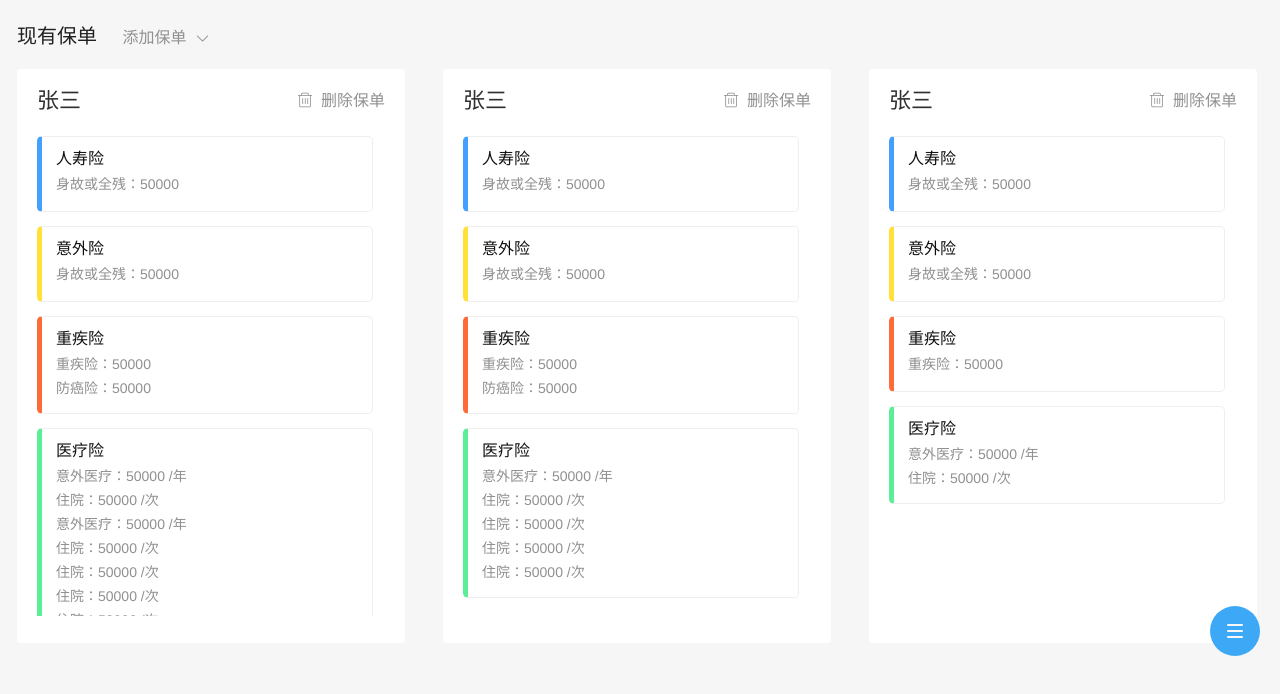
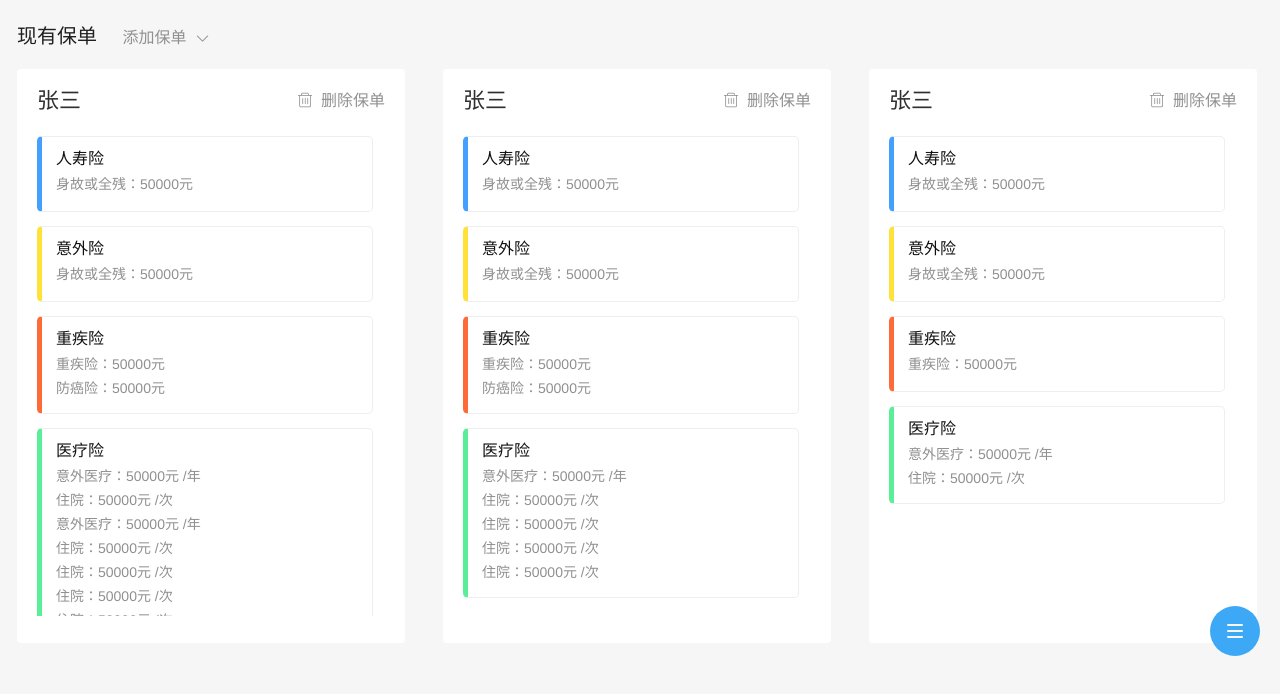
Before and after one commit to shaozenghui/geetecho, a plain HTML site: page existing_policy.html in a window 1280 px wide. Shown: the part 60-754 px from the top of the page. Drawn offline with Linux system fonts and the light colour scheme.

Commit message:
资料汇总

```diff
--- a/css/analysis_summary.css
+++ b/css/analysis_summary.css
@@ -1,3 +1,6 @@
+table {
+     table-layout: auto !important;
+}
 .header {
     height: 50px;
     line-height: 50px;
--- a/css/existing_guarantee.css
+++ b/css/existing_guarantee.css
@@ -3,7 +3,6 @@
 }
 /* 主题内容开始 */
 .container{
-	margin-bottom: 100px;
 	background: #f6f6f6;
 }
 .con_list{
@@ -162,7 +161,7 @@
 
 /* 儿童保险样式 */
 .con_list .children{
-	height: 260px;
+	height: 225px;
 }
 .con_list .children .con_list_tit{
 	margin-bottom: 0;
@@ -199,7 +198,7 @@
 
 }
 .con_list .children .con_list_a tr th:nth-child(2) .th-inner{
-	width: 110px !important;
+	width: 124px !important;
 }
 .con_list .children .con_list_a tr th:nth-child(3) .th-inner{
 	width: 280px !important;
--- a/existing_policy.html
+++ b/existing_policy.html
@@ -113,7 +113,7 @@
 								<div class="text">
 									<p>人寿险</p>
 									<div class="text_cont">
-										<p>身故或全残：50000</p>
+										<p>身故或全残：50000元</p>
 									</div>
 								</div>
 							</li>
@@ -121,7 +121,7 @@
 								<div class="text">
 									<p>意外险</p>
 									<div class="text_cont">
-										<p>身故或全残：50000</p>
+										<p>身故或全残：50000元</p>
 									</div>
 								</div>
 							</li>
@@ -129,8 +129,8 @@
 								<div class="text">
 									<p>重疾险</p>
 									<div class="text_cont">
-										<p>重疾险：50000</p>
-										<p>防癌险：50000</p>
+										<p>重疾险：50000元</p>
+										<p>防癌险：50000元</p>
 									</div>
 								</div>
 							</li>
@@ -138,14 +138,14 @@
 								<div class="text">
 									<p>医疗险</p>
 									<div class="text_cont">
-										<p>意外医疗：50000 /年</p>
-										<p>住院：50000 /次</p>
-										<p>意外医疗：50000 /年</p>
-										<p>住院：50000 /次</p>
-										<p>住院：50000 /次</p>
-										<p>住院：50000 /次</p>
-										<p>住院：50000 /次</p>
-										<p>住院：50000 /次</p>
+										<p>意外医疗：50000元 /年</p>
+										<p>住院：50000元 /次</p>
+										<p>意外医疗：50000元 /年</p>
+										<p>住院：50000元 /次</p>
+										<p>住院：50000元 /次</p>
+										<p>住院：50000元 /次</p>
+										<p>住院：50000元 /次</p>
+										<p>住院：50000元 /次</p>
 									</div>
 								</div>
 							</li>
@@ -160,7 +160,7 @@
 								<div class="text">
 									<p>人寿险</p>
 									<div class="text_cont">
-										<p>身故或全残：50000</p>
+										<p>身故或全残：50000元</p>
 									</div>
 								</div>
 							</li>
@@ -168,7 +168,7 @@
 								<div class="text">
 									<p>意外险</p>
 									<div class="text_cont">
-										<p>身故或全残：50000</p>
+										<p>身故或全残：50000元</p>
 									</div>
 								</div>
 							</li>
@@ -176,8 +176,8 @@
 								<div class="text">
 									<p>重疾险</p>
 									<div class="text_cont">
-										<p>重疾险：50000</p>
-										<p>防癌险：50000</p>
+										<p>重疾险：50000元</p>
+										<p>防癌险：50000元</p>
 									</div>
 								</div>
 							</li>
@@ -185,11 +185,11 @@
 								<div class="text">
 									<p>医疗险</p>
 									<div class="text_cont">
-										<p>意外医疗：50000 /年</p>
-										<p>住院：50000 /次</p>
-										<p>住院：50000 /次</p>
-										<p>住院：50000 /次</p>
-										<p>住院：50000 /次</p>
+										<p>意外医疗：50000元 /年</p>
+										<p>住院：50000元 /次</p>
+										<p>住院：50000元 /次</p>
+										<p>住院：50000元 /次</p>
+										<p>住院：50000元 /次</p>
 									</div>
 								</div>
 							</li>
@@ -204,7 +204,7 @@
 								<div class="text">
 									<p>人寿险</p>
 									<div class="text_cont">
-										<p>身故或全残：50000</p>
+										<p>身故或全残：50000元</p>
 									</div>
 								</div>
 							</li>
@@ -212,7 +212,7 @@
 								<div class="text">
 									<p>意外险</p>
 									<div class="text_cont">
-										<p>身故或全残：50000</p>
+										<p>身故或全残：50000元</p>
 									</div>
 								</div>
 							</li>
@@ -220,7 +220,7 @@
 								<div class="text">
 									<p>重疾险</p>
 									<div class="text_cont">
-										<p>重疾险：50000</p>
+										<p>重疾险：50000元</p>
 									</div>
 								</div>
 							</li>
@@ -228,8 +228,8 @@
 								<div class="text">
 									<p>医疗险</p>
 									<div class="text_cont">
-										<p>意外医疗：50000 /年</p>
-										<p>住院：50000 /次</p>
+										<p>意外医疗：50000元 /年</p>
+										<p>住院：50000元 /次</p>
 									</div>
 								</div>
 							</li>
@@ -1497,7 +1497,7 @@
 				<div class="add_item_form add_item_form2">
 					<div>
 						<label for="">住院险</label>
-						<input type="text">
+						<input type="text" autofocus="autofocus">
 					</div>
 					<div>
 						<label for="">周期</label>
```
Also changed, not shown: existing_guarantee.html (+34 -3 lines).
